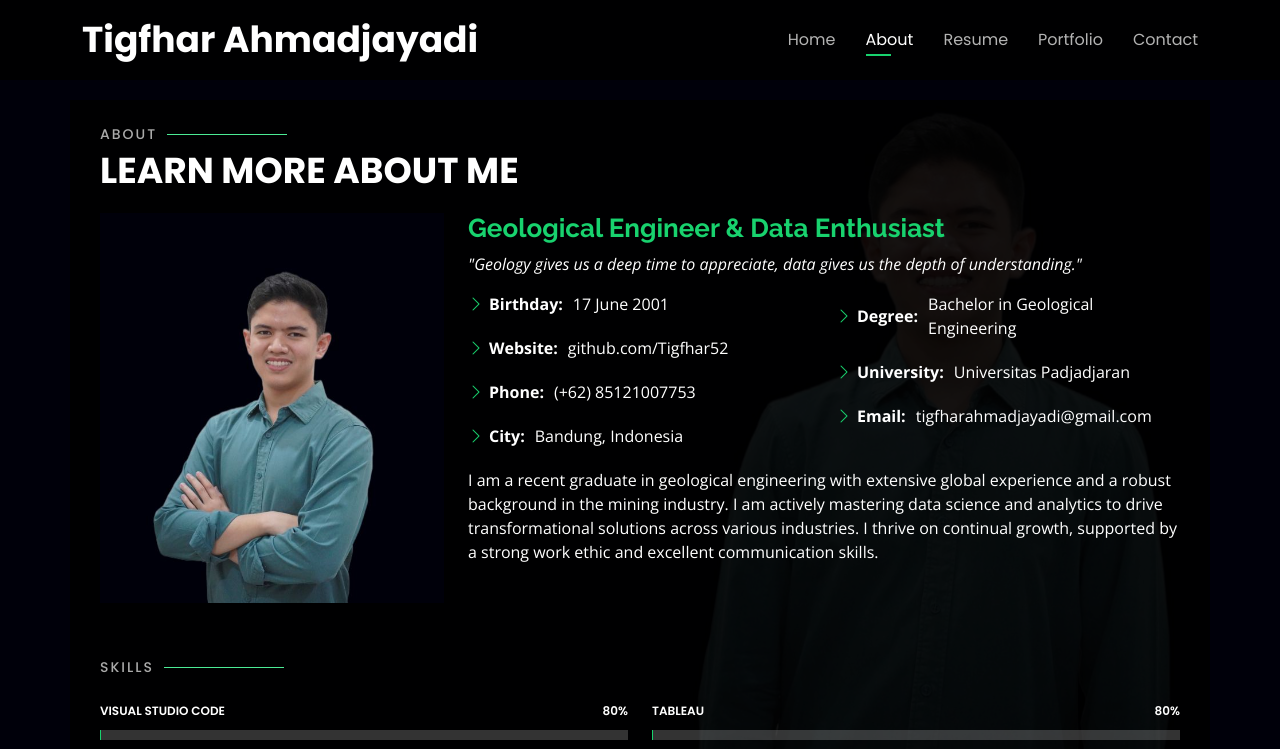
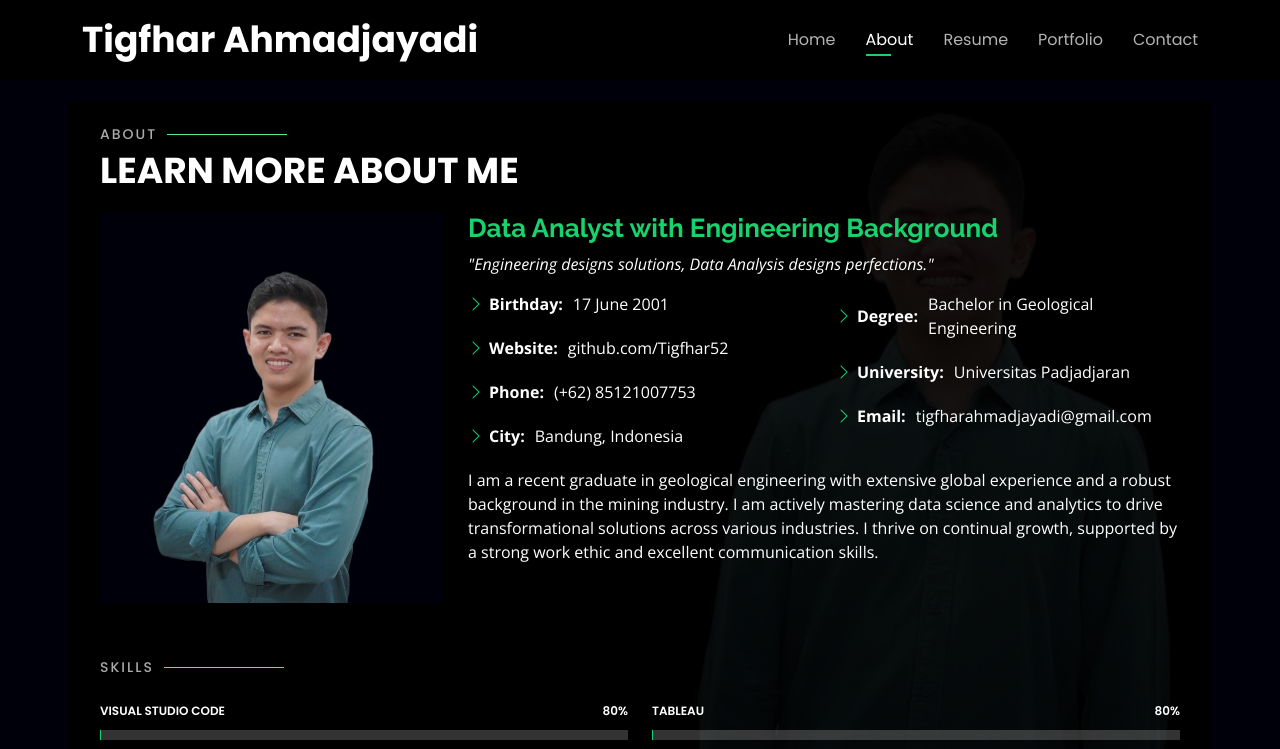
Before and after one commit to Tigfhar52/Web_Portofolio_Tigfhar-Ahmadjayadi, a plain HTML site: page index.html in a window 1280 px wide. Both pictures are taken after a click on the link "About". Shown: the top 749 px of the page. Drawn offline with nearby package versions, Linux system fonts and the light colour scheme.

Commit message:
Add files via upload

```diff
--- a/index.html
+++ b/index.html
@@ -45,7 +45,7 @@
       <h1><a href="index.html">Tigfhar Ahmadjayadi</a></h1>
       <!-- Uncomment below if you prefer to use an image logo -->
       <!-- <a href="index.html" class="mr-auto"><img src="assets/img/logo.png" alt="" class="img-fluid"></a> -->
-      <h2>I'm a passionate <span>data enthusiast</span> from Indonesia</h2>
+      <h2>I'm an aspiring <span>Data Analyst</span> from Indonesia</h2>
 
       <nav id="navbar" class="navbar">
         <ul>
@@ -85,9 +85,9 @@
           <img src="assets/img/me.jpg" class="img-fluid" alt="">
         </div>
         <div class="col-lg-8 pt-4 pt-lg-0 content" data-aos="fade-left">
-          <h3>Geological Engineer &amp; Data Enthusiast</h3>
+          <h3>Data Analyst with Engineering Background</h3>
           <p class="fst-italic">
-            "Geology gives us a deep time to appreciate, data gives us the depth of understanding."          </p>
+            "Engineering designs solutions, Data Analysis designs perfections."          </p>
           <div class="row">
             <div class="col-lg-6">
               <ul>
@@ -426,7 +426,7 @@
           </div>
           <div class="resume-item">
             <h4>Akita University</h4>
-            <h5>Oct 2021 - Feb 2022</h5>
+            <h5>Oct 2021 - Aug 2022</h5>
             <p><em>International Resource Science Exchange Program | Akita, Japan</em></p>
             <ul>
             <p>
```
